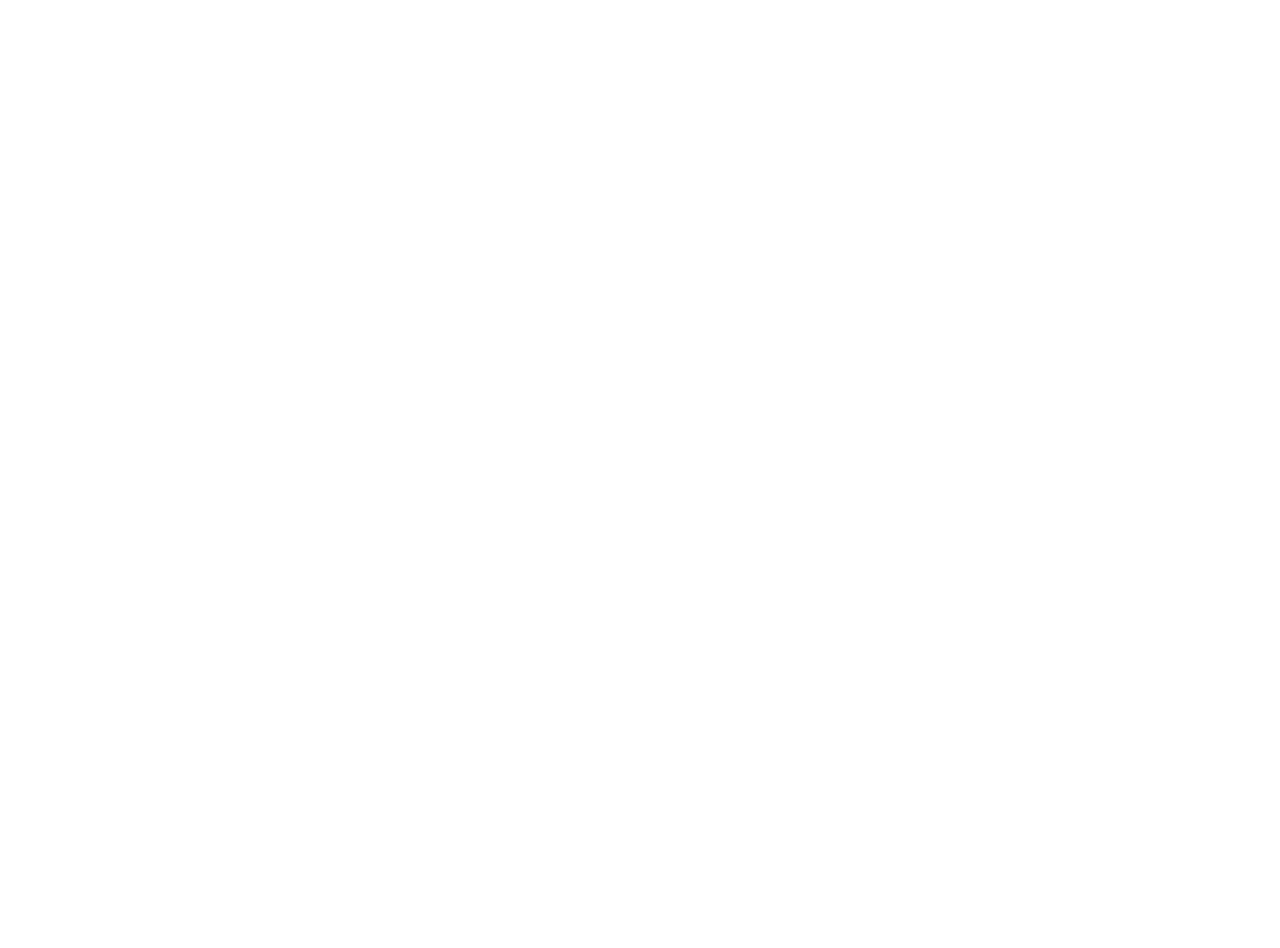
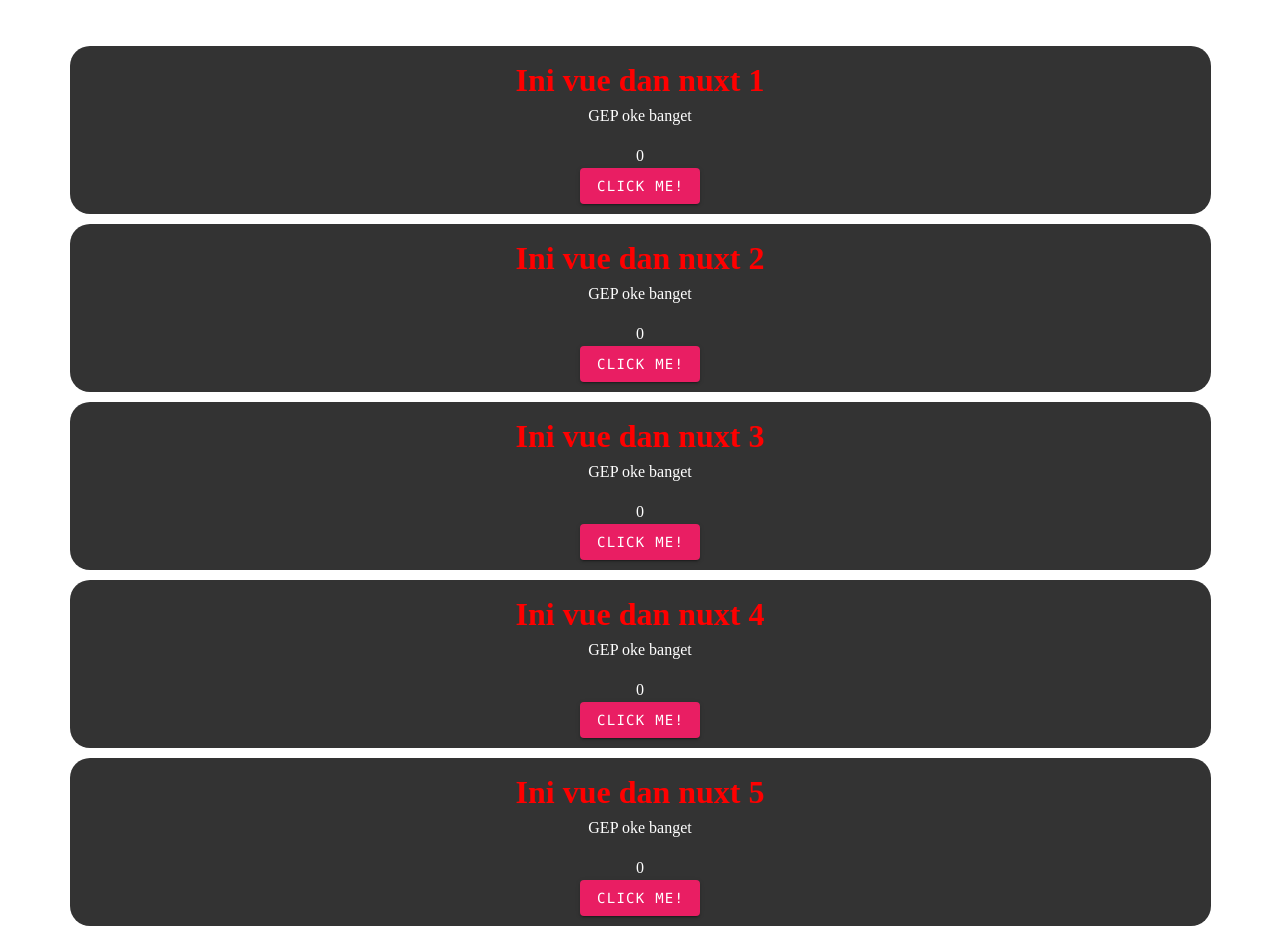
Before and after one commit to natasyazzhr1/tutor2-repo, a Nuxt app: page / in a window 1280 px wide. Before the commit the page ends 800 px from the top, so only its background shows below. Built offline with nearby package versions, Linux system fonts and the light colour scheme.

Commit message:
tutor done

```diff
--- /dev/null
+++ b/components/Card.vue
@@ -0,0 +1,76 @@
+<template>
+  <div class="card-container">
+    <transition name="fade">
+      <h1 :class="checkLikes()">
+        {{ post.judul }}
+      </h1>
+    </transition>
+    <p>{{ post.caption }}</p>
+    <span>{{ post.likes }}</span>
+    <v-btn class="pink white--text" flat @click="post.likes++">
+      Click Me!
+    </v-btn>
+  </div>
+</template>
+
+<script>
+  export default {
+    name: 'Card',
+    props: {
+      post: {
+        type: Object,
+        default: () => {}
+      },
+    },
+    methods: {
+    checkLikes() {
+      if (this.post.likes > 10) {
+        return 'hijau'
+      } else {
+        return 'merah'
+      }
+    }
+  },
+}
+</script>
+
+<style lang="scss" scoped>
+.card-container {
+  background-color: #333333;
+  border-radius: 20px;
+  padding: 10px;
+  margin: 10px;
+  font-family: 'Montserrat';
+  color: white;
+  display: flex;
+  flex-direction: column;
+  justify-content: center;
+  align-items: center;
+  text-align: center;
+  transition: background-color 0.3s ease-in-out;
+  &:hover {
+    cursor: pointer;
+    background-color: #33333342;
+  }
+  @media only screen and (max-width: 600px) {
+    display: none;
+  }
+  .hijau {
+    color: green;
+  }
+  .merah {
+    color: red;
+  }
+}
+
+.fade-enter-active, .fade-leave-active {
+  transition: opacity .5s;
+}
+.fade-enter, .fade-leave-to /* .fade-leave-active below version 2.1.8 */ {
+  opacity: 0;
+}
+.v-btn {
+  font-family: 'Consolas';
+  background-color: pink;
+}
+</style>
--- a/components/Message.vue
+++ /dev/null
@@ -1,47 +0,0 @@
-<template>
-  <div class="coklat">
-    <div>
-      {{ coklatKapital }}
-    </div>
-  </div>
-</template>
-
-<script>
-  export default {
-    name: 'Message',
-    props: {
-      coklat: {
-        type: String,
-        default: ''
-      },
-    },
-    computed: {
-      coklatKapital() {
-        let coklat = this.coklat
-        let newcoklat = coklat.toUpperCase()
-        return newcoklat
-      }
-    },
-  }
-</script>
-
-<style lang="scss" scoped>
-.coklat {
-  width: 100px;
-  height: 100px;
-  margin: 10px;
-  padding: 5px;
-  border-radius: 20px;
-  background-color: #333333;
-  color: white;
-  text-align: center;
-  display: flex;
-  justify-content: center;
-  align-items: center;
-  transition: background-color 0.3s ease-in-out;
-  &:hover {
-    background-color: #33333360;
-    cursor: pointer;
-  }
-}
-</style>
--- a/pages/index.vue
+++ b/pages/index.vue
@@ -1,12 +1,62 @@
 <template>
-  <div class="container" />
+  <div class="container">
+    <input v-model="input" type="text">
+    <Card v-for="(post, index) in posts" :key="index" :post="post" />
+  </div>
 </template>
 
 <script>
+import Card from '@/components/Card.vue'
+
 export default {
   name: 'Home',
+  components: {
+    Card,
+  },
+  data() {
+    return {
+      posts: [
+        {
+          judul: 'Ini vue dan nuxt 1',
+          caption: 'GEP oke banget',
+          likes: 0,
+          input: ''
+        },
+        {
+          judul: 'Ini vue dan nuxt 2',
+          caption: 'GEP oke banget',
+          likes: 0,
+          input: ''
+        },
+        {
+          judul: 'Ini vue dan nuxt 3',
+          caption: 'GEP oke banget',
+          likes: 0,
+          input: ''
+        },
+        {
+          judul: 'Ini vue dan nuxt 4',
+          caption: 'GEP oke banget',
+          likes: 0,
+          input: ''
+        },
+        {
+          judul: 'Ini vue dan nuxt 5',
+          caption: 'GEP oke banget',
+          likes: 0,
+          input: ''
+        }
+      ]
+    }
+  },
 }
 </script>
 
 <style lang="scss" scoped>
+.hijau {
+  color: red;
+}
+.merah {
+  color: green;
+}
 </style>
```
